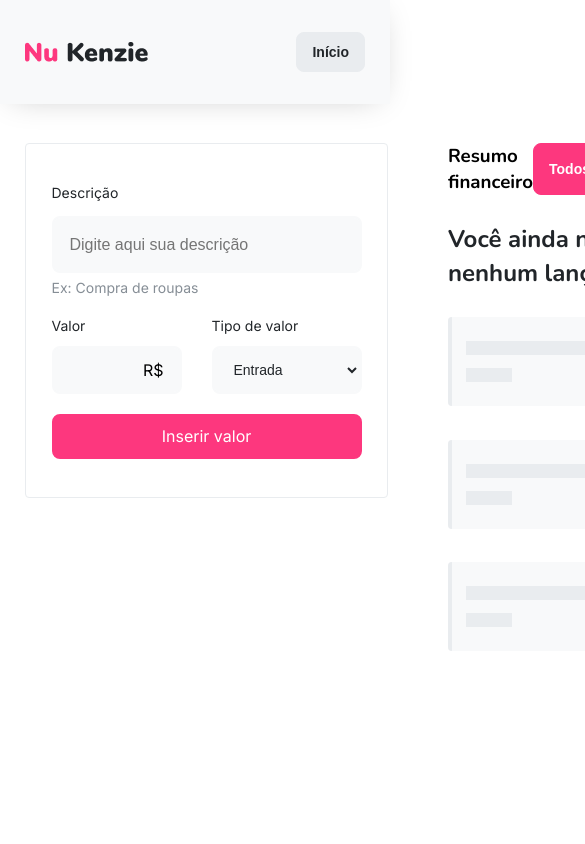
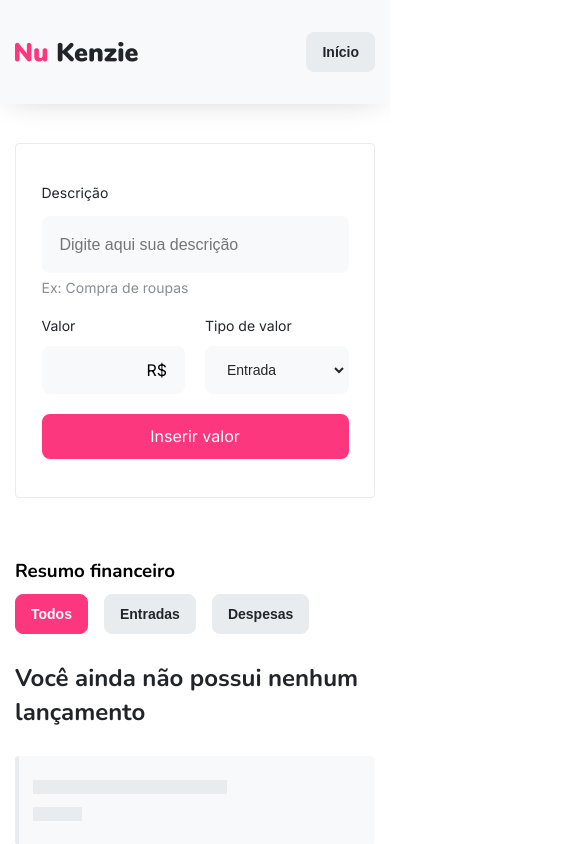
Before and after one commit to HericlesSouza/Nu-Kenzie, a React (Vite) app: page / in a window 390 px wide. Both pictures are taken after a click on the button "Iniciar". Shown: the top 844 px of the page, 585 px wide, since content can reach past the window. Built offline with nearby package versions, Linux system fonts and the light colour scheme.

Commit message:
Create layout completely responsive

```diff
--- a/src/App.css
+++ b/src/App.css
@@ -107,7 +107,28 @@ button {
 }
 
 @media (max-width: 980px) {
+  .container {
+    padding: 0 15px;
+  }
+
   .main-start>img {
     display: none;
   }
+
+  .main-home {
+    display: flex;
+    flex-direction: column;
+  }
+
 }
+
+@media (max-width: 500px) {
+  .main-home>section:nth-child(2)>div {
+    display: flex;
+    flex-direction: column;
+  }
+
+  .main-home>section:nth-child(2)>div>h3 {
+    margin-bottom: 10px;
+  }
+}
--- a/src/components/Form/style.css
+++ b/src/components/Form/style.css
@@ -121,3 +121,25 @@ form>button:hover {
     border: 2px solid var(--color-primary-2);
     color: var(--color-grey-1);
 }
+
+@media (max-width: 980px) {
+    form {
+        width: 100%;
+    }
+
+    form>div:nth-child(2) {
+        gap: 20px;
+    }
+
+    form>div:nth-child(2)>div {
+        width: 100%;
+    }
+
+    .div-input-value {
+        width: 100%;
+    }
+
+    .type-value>select{
+        width: 100%;
+    }
+}
--- a/src/components/Total_Money/style.css
+++ b/src/components/Total_Money/style.css
@@ -10,6 +10,7 @@
     display: flex;
     align-items: center;
     justify-content: space-between;
+    margin-bottom: 10px;
 }
 
 .div-total-value>div>h3 {
@@ -17,7 +18,6 @@
     font-size: var(--headline);
     line-height: 30px;
     color: var(--color-grey-4);
-    margin-bottom: 10px;
 }
 
 .div-total-value>div>span {
```
